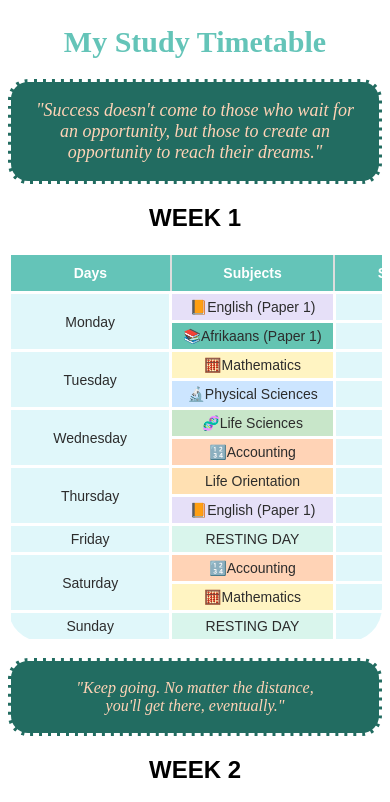
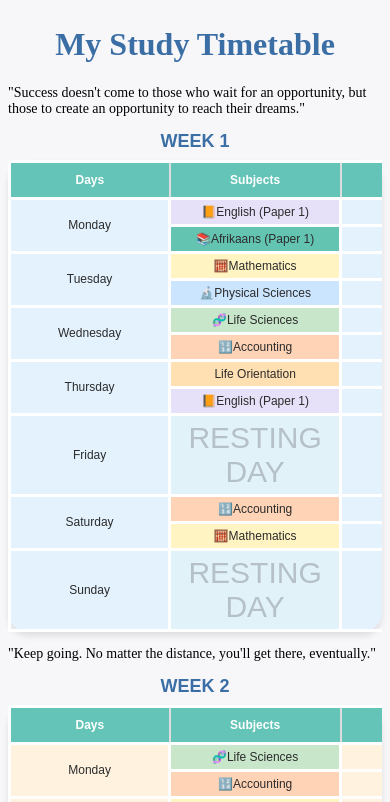
Before and after one commit to write2defend/study-timetable, a plain HTML site: page index.html in a window 390 px wide. Shown: the top 802 px of the page. Drawn offline with Linux system fonts and the light colour scheme.

Commit message:
Update studyschedule.css
Updated CSS to match recent changes in timetable

```diff
--- a/studyschedule.css
+++ b/studyschedule.css
@@ -1,86 +1,217 @@
-/* week 1 styling */
+body{
+  background-color:#F7F7FA;
+}
+
+/* week 1 -4 styling */
+#week-1, #week-2, #week-3, #week-4{
+  font-family: Courier New,'Monospace';
+  font-size: 18px;
+  border-radius: 20px;
+  box-shadow: 0 4px 6px rgba(0,0,0,0.1);
+}
+
+/* week 2 styling*/
 #week-1{
-  font-family: Courier New;
-  font-size: 18px;
   color: #ffd3b6;
-  background-color: #e0f7fa;
-  border-radius: 35px;
-
+  background-color: #E3F2FD;
 }
 
 /* week 2 styling */
 #week-2{
-font-family: Courier New;
-font-size: 18px;
 color: #ffffff;
-background-color: #fff4c2;
-border-radius: 35px;
+background-color: #FFF3E0;
 }
 
 /* week 3 styling */
 #week-3{
-  font-family: Courier New;
-  font-size: 18px;
   color: #ffd3b6;
-  background-color: #e0f7fa;
-  border-radius: 35px;
+  background-color: #E8F5E9;
 }
 
 /* week 4 styling */
 #week-4{
-  font-family: Courier New;
-  font-size: 18px;
   color: #ffffff;
-  border-radius: 35px;
-  background-color: #fff4c2;
+  background-color: #F3E5F5;
 
 }
 
+/* Page Headings */
+
 h1{
-  font-family: Times New Roman;
-  font-size: 30px;
-  color: #64c4b8;
+  font-family: PT Serif, 'Sans-serif';
+  font-size: 50px;
+  color: #3A6EA5;
   text-align: center;
   padding-top: 5px;
-
-  }
+}
 
 h2{
+  font-family: sans-serif;
+  font-weight: 850;
+  color: #3A6EA5;
+  text-align: center;
+  margin:0;
+  margin-bottom: 8px;
+}
 
+/* Quotes */
+#quote-box{
+ max-width: 600px;
+ text-align: center;
+ font-family: PT Serif, 'sans-serif';
+ font-style: italic;
+ font-size: 25px;
+ border-left: 15px solid #64c4b8;
+ border-radius: 20px;
+ margin: 16px auto;
+ padding: 15px 20px;
+ color: #2c2c2c;
+ background: #fff;
+ box-shadow: 0px 2px 5px rgba(0,0,0,0.1);
+}
+
+/* Buttons */
+
+#new-quote-bttn, #download-html{
+  display: block;
+  color: #fff;
+  font-size: 25px;
+  font-style: bold;
+  background-color: #3A6EA5;
+  border: none;
+  margin: 16px auto;
+  padding: 10px 20px;
+  border-radius: 8px;
+  width: 30%;
+}
+
+
+ hr{
+  margin-top: 50px;
+ }
+
+/* Table styling */
+ table{
+  width: 100%;
+  max-width: 1100px;
+  border-collapse: collapse;
+  border-radius: 12px;
+  overflow: hidden;
+}
+
+th{
+  text-align: center;
+  border: 2px solid #E0E0;
+  width: 25%;
+  padding-top: 10px;
+  padding-bottom: 10px;
+  color: #3A6EA5;
+  background-color: #64c4b8;
+}
+
+tr, td{
+  border: 3px solid #fff;
+  padding: 5px 8px;
+  color: #2c2c2c;
+  text-align: center;
   font-family: sans-serif;
-  font-weight: 700;
-  color: #000;
+  font-size: 20px;
+}
+
+.table-wrapper{
+  overflow-x:auto;
+  width: 100%;
+}
+
+/* Rest day styling */
+.day{
+  font-size: 30px;
+  font-style: bold;
+  background-color: #2c2c2c;
+  opacity: 25%;
+  color: #fff;
+  width: 20%;
   text-align: center;
 
 }
 
-h3{
-
-  font-family: Times New Roman;
-  font-size: 18px;
-  text-align: center;
-  color: #64c4b8;
-
+/* Subjects styling */
+.subject-Eng{
+  background-color: #5AA9E6;
 }
 
-/* Qoutes */
-.quote{
-  font-family: serif;
-  font-style: italic;
-  text-align: center;
-  font-weight: 530;
-  font-size: 18px;
-  border: 3px dashed #fff;
-  border-radius: 20px;
-  padding: 18px 18px;
-  color: #ffd3b6;
-  background-color: #226c61;
+.subject-Math{
+  background-color: #FF6F61;
 }
 
-.quote-1{
-  font-family: serif;
-  font-style: italic;
-  text-align: center;
+.subject-Acc{
+  background-color: #7CE0D3;
+}
+
+.subject-LS{
+  background-color: #8BC34A;
+}
+
+.subject-LO{
+  background-color:#B388FF;
+}
+
+.subject-Physics{
+  background-color: #3F51B5;
+}
+
+.subject-Afr{
+  background-color: #FFC875;
+}
+
+
+/* Media Query for Phones and Tablets */
+
+
+/* Phones: max-width 480px */
+@media (max-width: 480px) {
+  body {
+    font-size: 14px;
+  }
+
+  .table-wrapper {
+    width: 100%;
+    overflow-x: auto;
+  }
+
+  table {
+    font-size: 12px;
+    width: 100%;
+    min-width: unset;
+  }
+
+  th, td {
+    padding: 6px 4px;
+    font-size: 12px;
+  }
+
+  h1 {
+    font-size: 32px;
+  }
+
+  h2 {
+    font-size: 18px;
+  }
+
+  #new-quote-bttn, #download-html {
+    width: 80%;
+    font-size: 16px;
+  }
+}
+
+/* Tablets: Max-width: 768 */
+
+@media (max-width: 768px) {
+  table {
+    font-size: 14px;
+    min-width: 600px;
+  }
+}  text-align: center;
   font-weight: 530;
   font-size: 16px;
   border: 3px dashed #fff;
```
